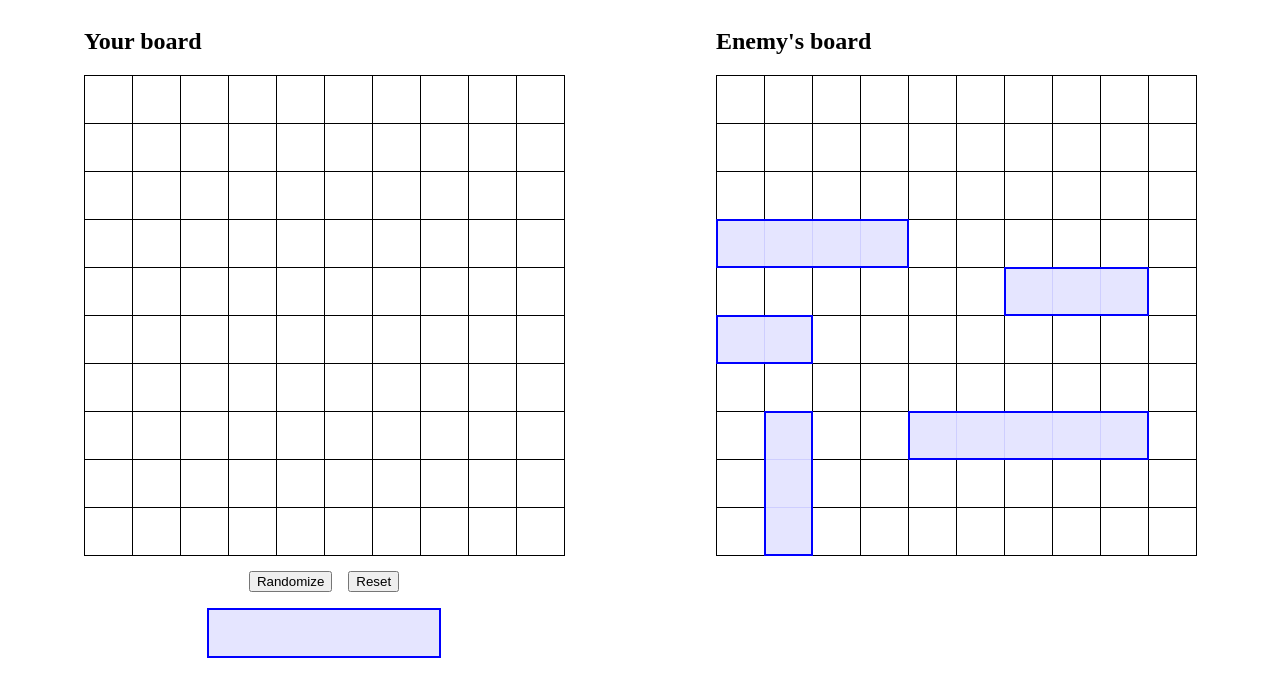
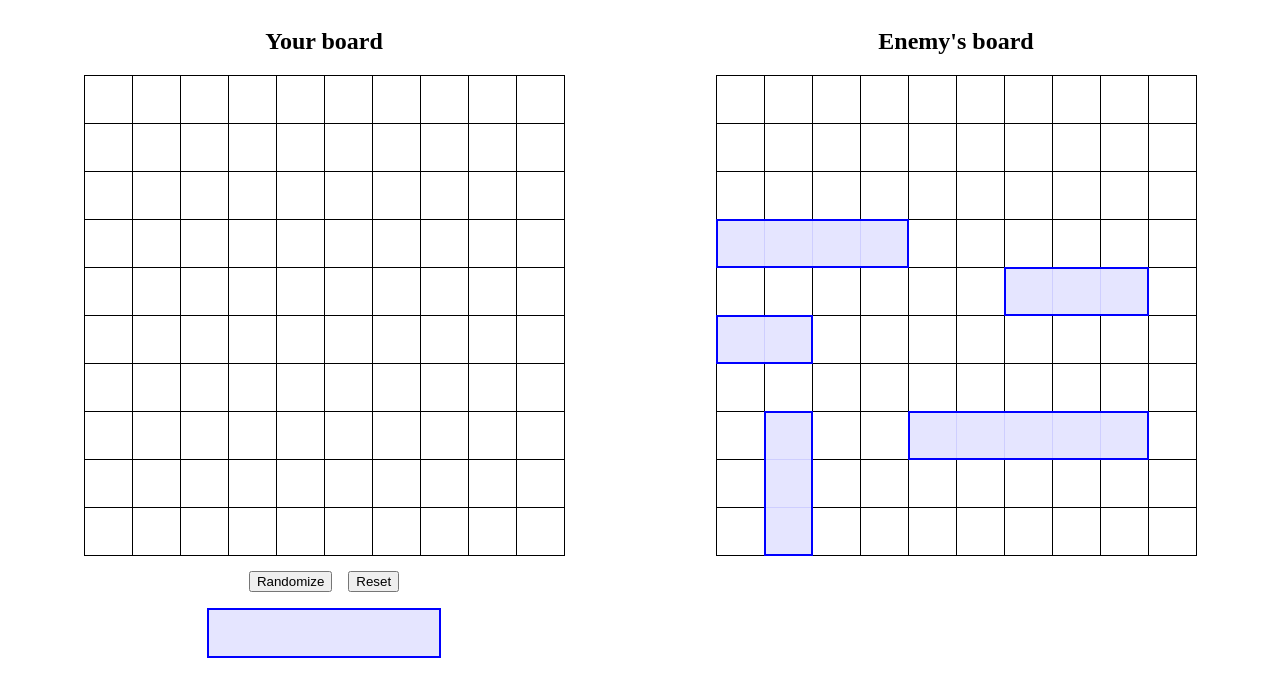
Before and after one commit to DerekWhiteM/battleship, a React app: page / in a window 1280 px wide. Shown: the top 696 px of the page. Built offline with nearby package versions, Linux system fonts and the light colour scheme.

Commit message:
center the board title

```diff
--- a/public/style.css
+++ b/public/style.css
@@ -94,3 +94,7 @@
     justify-content: center;
     gap: 1rem;
 }
+
+.gameboard__title {
+    text-align: center;
+}
--- a/src/components/Gameboard.tsx
+++ b/src/components/Gameboard.tsx
@@ -19,7 +19,7 @@ export default function Gameboard (props: { player: Player, game: Game }) {
 
     return (
         <div className="gameboard">
-            <h2>{title}</h2>
+            <h2 className="gameboard__title">{title}</h2>
             <div className="gameboard__grid">
                 <Tiles />
             </div>
```
